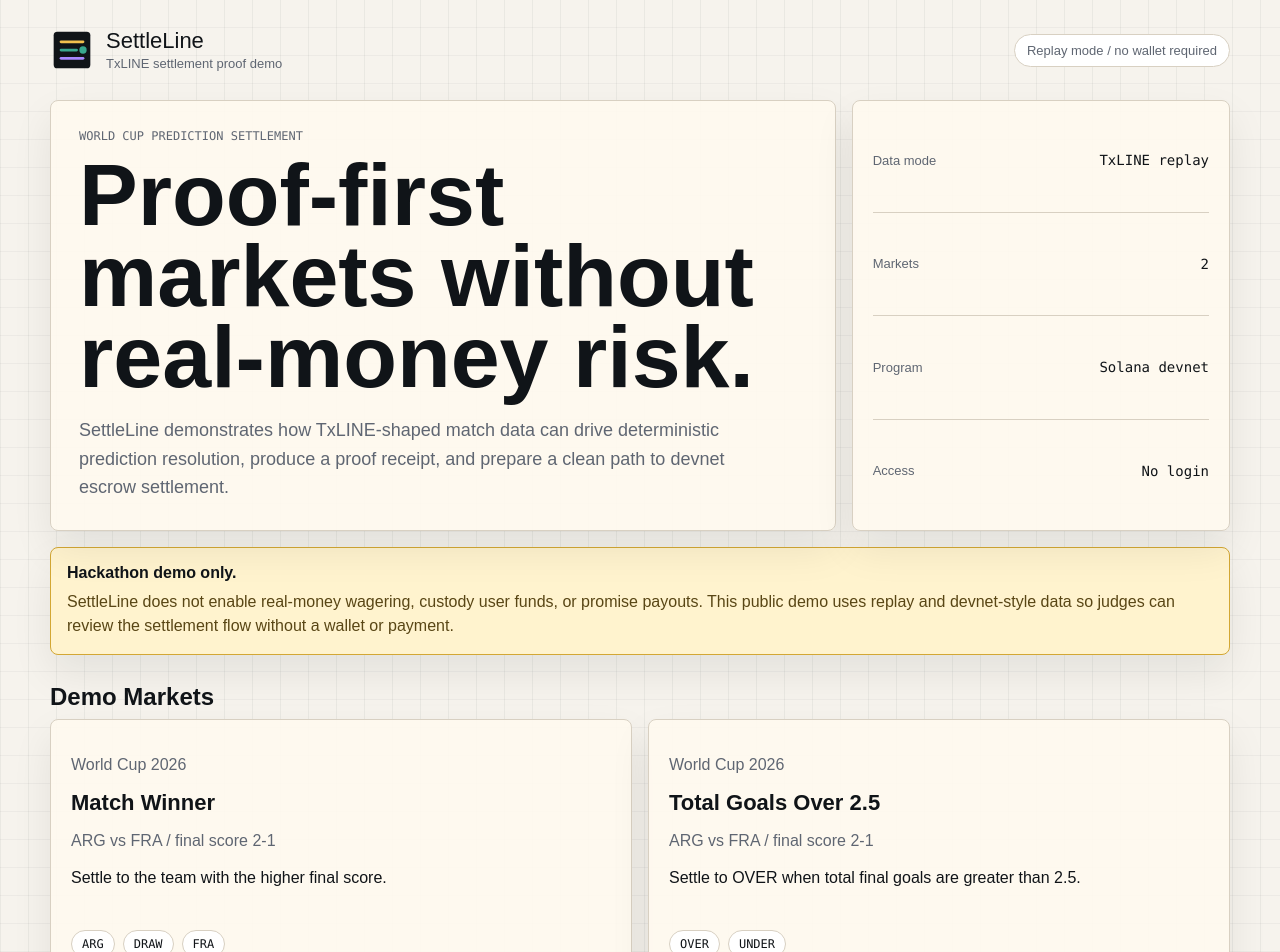
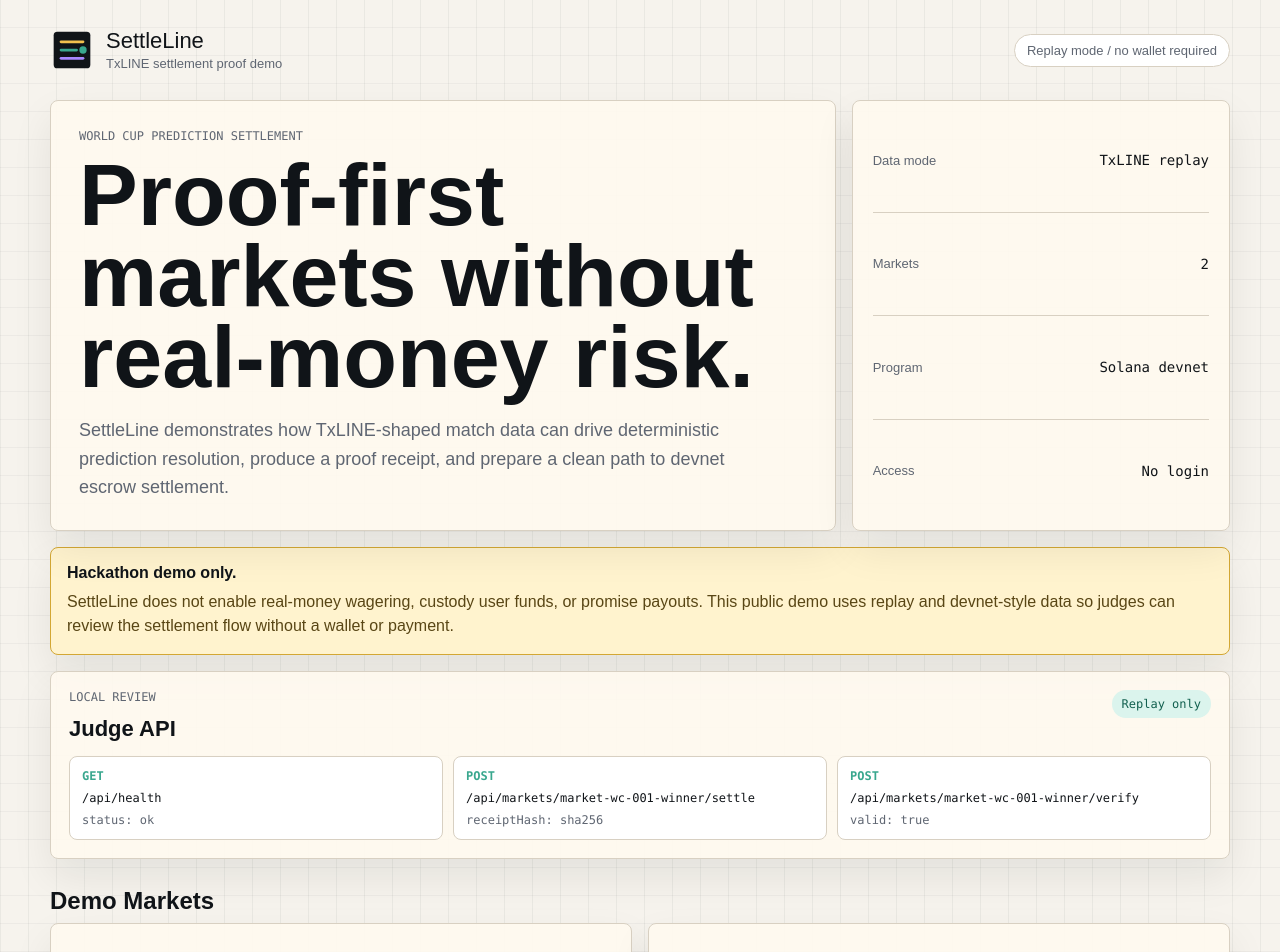
Before and after one commit to lustsazeus-lab/settleline, a Next.js app: page / in a window 1280 px wide. Shown: the top 952 px of the page. Built offline with nearby package versions, Linux system fonts and the light colour scheme.

Commit message:
feat: surface judge API checks

```diff
--- a/src/app/globals.css
+++ b/src/app/globals.css
@@ -95,12 +95,13 @@ code {
 }
 
 .intro-panel,
-  .notice,
-  .market-card,
-  .receipt,
-  .verification,
-  .timeline,
-  .facts-panel {
+.notice,
+.market-card,
+.receipt,
+.verification,
+.timeline,
+.facts-panel,
+.judge-panel {
   border: 1px solid var(--line);
   border-radius: 8px;
   background: rgba(255, 250, 240, 0.9);
@@ -186,6 +187,67 @@ code {
   margin: 0;
   color: #594615;
   line-height: 1.5;
+}
+
+.judge-panel {
+  margin-top: 16px;
+  padding: 18px;
+}
+
+.judge-panel-header {
+  display: flex;
+  align-items: flex-start;
+  justify-content: space-between;
+  gap: 16px;
+  margin-bottom: 14px;
+}
+
+.judge-panel-header h2 {
+  margin: 0;
+  font-size: 22px;
+}
+
+.judge-panel-header span {
+  border-radius: 999px;
+  background: #dbf4ed;
+  color: #12604f;
+  font-family: var(--mono);
+  font-size: 12px;
+  padding: 7px 10px;
+}
+
+.judge-endpoint-grid {
+  display: grid;
+  grid-template-columns: repeat(3, minmax(0, 1fr));
+  gap: 10px;
+}
+
+.judge-endpoint {
+  display: grid;
+  gap: 8px;
+  border: 1px solid var(--line);
+  border-radius: 8px;
+  background: var(--surface-strong);
+  min-width: 0;
+  padding: 12px;
+}
+
+.judge-endpoint .method {
+  color: var(--accent);
+  font-family: var(--mono);
+  font-size: 12px;
+  font-weight: 800;
+}
+
+.judge-endpoint code {
+  overflow-wrap: anywhere;
+  font-size: 12px;
+}
+
+.judge-endpoint small {
+  color: var(--muted);
+  font-family: var(--mono);
+  font-size: 12px;
 }
 
 .section {
@@ -392,7 +454,8 @@ code {
   .intro-grid,
   .market-grid,
   .detail-grid,
-  .verification ul {
+  .verification ul,
+  .judge-endpoint-grid {
     grid-template-columns: 1fr;
   }
 
--- a/src/app/page.tsx
+++ b/src/app/page.tsx
@@ -1,4 +1,5 @@
 import { ComplianceNotice } from "@/components/ComplianceNotice";
+import { JudgeApiPanel } from "@/components/JudgeApiPanel";
 import { MarketCard } from "@/components/MarketCard";
 import { getReplayFixtures, getReplayMarkets } from "@/domain/replay";
 
@@ -49,6 +50,7 @@ export default function HomePage() {
       </section>
 
       <ComplianceNotice />
+      <JudgeApiPanel />
 
       <section className="section" aria-labelledby="markets-title">
         <h2 className="section-title" id="markets-title">
--- /dev/null
+++ b/src/components/JudgeApiPanel.tsx
@@ -0,0 +1,40 @@
+const judgeEndpoints = [
+  {
+    method: "GET",
+    path: "/api/health",
+    signal: "status: ok",
+  },
+  {
+    method: "POST",
+    path: "/api/markets/market-wc-001-winner/settle",
+    signal: "receiptHash: sha256",
+  },
+  {
+    method: "POST",
+    path: "/api/markets/market-wc-001-winner/verify",
+    signal: "valid: true",
+  },
+];
+
+export function JudgeApiPanel() {
+  return (
+    <section className="judge-panel" aria-labelledby="judge-api-title">
+      <div className="judge-panel-header">
+        <div>
+          <p className="eyebrow">Local review</p>
+          <h2 id="judge-api-title">Judge API</h2>
+        </div>
+        <span>Replay only</span>
+      </div>
+      <div className="judge-endpoint-grid">
+        {judgeEndpoints.map((endpoint) => (
+          <div className="judge-endpoint" key={endpoint.path}>
+            <span className="method">{endpoint.method}</span>
+            <code>{endpoint.path}</code>
+            <small>{endpoint.signal}</small>
+          </div>
+        ))}
+      </div>
+    </section>
+  );
+}
```
Also changed, not shown: 4 other files (tests, documents, lock files or other folders).
